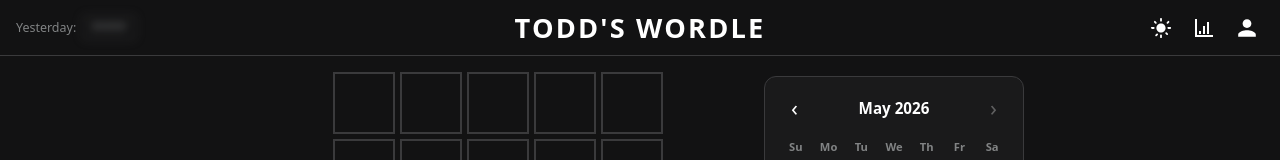
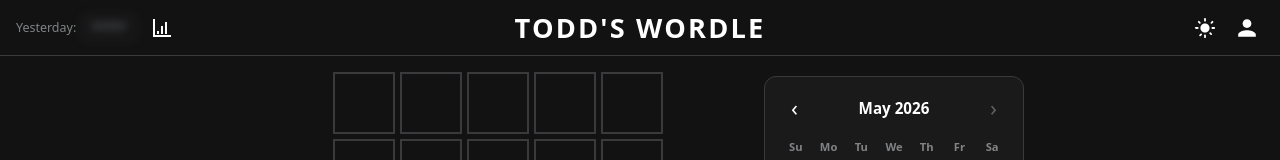
Before and after one commit to stanevt/wordle, a React (Vite) app: page / in a window 1280 px wide. Shown: the top 160 px of the page. Built offline with nearby package versions, Linux system fonts and the light colour scheme; no server answers.

Commit message:
Move stats to left side next to calendar, right side has theme and user only

```diff
--- a/src/components/Header.jsx
+++ b/src/components/Header.jsx
@@ -42,6 +42,11 @@ export default function Header({ onStatsClick, onCalendarClick, onAuthClick, onS
           </svg>
           <span className="cal-date-badge">{selectedDate?.slice(5)}</span>
         </button>
+        <button className="icon-btn" onClick={onStatsClick} aria-label="Statistics">
+          <svg viewBox="0 0 24 24" fill="currentColor" width="24" height="24">
+            <path d="M3 3v18h18v-2H5V3H3zm4 12h2v3H7v-3zm4-5h2v8h-2v-8zm4-4h2v12h-2V6z"/>
+          </svg>
+        </button>
       </div>
 
       <h1 className="header-title">Todd's Wordle</h1>
@@ -57,11 +62,6 @@ export default function Header({ onStatsClick, onCalendarClick, onAuthClick, onS
               <path d="M12 7c-2.76 0-5 2.24-5 5s2.24 5 5 5 5-2.24 5-5-2.24-5-5-5zM2 13h2c.55 0 1-.45 1-1s-.45-1-1-1H2c-.55 0-1 .45-1 1s.45 1 1 1zm18 0h2c.55 0 1-.45 1-1s-.45-1-1-1h-2c-.55 0-1 .45-1 1s.45 1 1 1zM11 2v2c0 .55.45 1 1 1s1-.45 1-1V2c0-.55-.45-1-1-1s-1 .45-1 1zm0 18v2c0 .55.45 1 1 1s1-.45 1-1v-2c0-.55-.45-1-1-1s-1 .45-1 1zM5.99 4.58a.996.996 0 0 0-1.41 0 .996.996 0 0 0 0 1.41l1.06 1.06c.39.39 1.03.39 1.41 0s.39-1.03 0-1.41L5.99 4.58zm12.37 12.37a.996.996 0 0 0-1.41 0 .996.996 0 0 0 0 1.41l1.06 1.06c.39.39 1.03.39 1.41 0a.996.996 0 0 0 0-1.41l-1.06-1.06zm1.06-12.37l-1.06 1.06a.996.996 0 0 0 0 1.41c.39.39 1.03.39 1.41 0l1.06-1.06a.996.996 0 0 0 0-1.41.996.996 0 0 0-1.41 0zM7.05 18.36l-1.06 1.06a.996.996 0 0 0 0 1.41c.39.39 1.03.39 1.41 0l1.06-1.06a.996.996 0 0 0 0-1.41.996.996 0 0 0-1.41 0z"/>
             </svg>
           )}
-        </button>
-        <button className="icon-btn" onClick={onStatsClick} aria-label="Statistics">
-          <svg viewBox="0 0 24 24" fill="currentColor" width="24" height="24">
-            <path d="M3 3v18h18v-2H5V3H3zm4 12h2v3H7v-3zm4-5h2v8h-2v-8zm4-4h2v12h-2V6z"/>
-          </svg>
         </button>
         <div className="auth-btn-wrap" ref={dropdownRef}>
           <button
```
